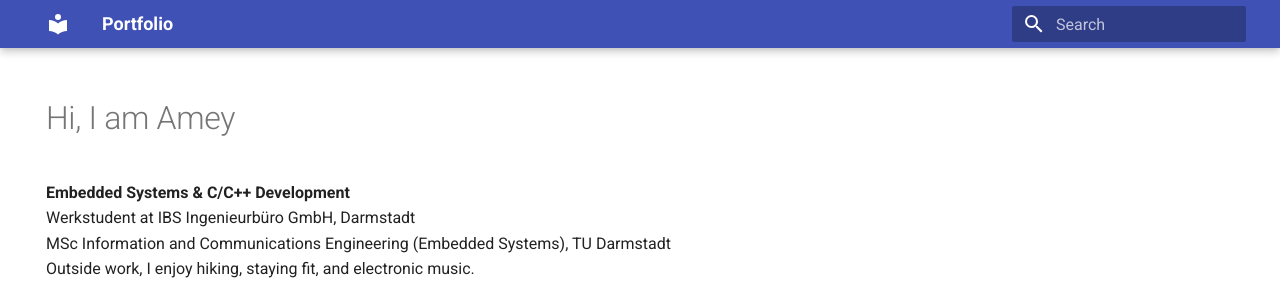
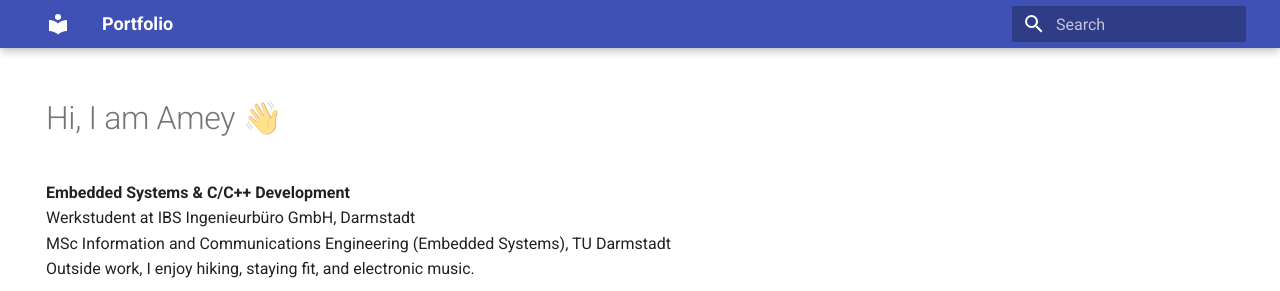
Before and after one commit to WankhedeAmey/WankhedeAmey.github.io, an MkDocs documentation site: the page built from docs/index.md, in a window 1280 px wide and 900 px high. Shown: the top 291 px of the window. Built offline with MkDocs 1.6.1 and Material for MkDocs 9.7.7, drawn with Linux system fonts in a browser that asks for light colours.

Commit message:
fixed some minor visual issues 2

```diff
--- a/docs/index.md
+++ b/docs/index.md
@@ -5,7 +5,7 @@ hide:
   - toc
 ---
 
-# Hi, I am Amey
+# Hi, I am Amey 👋
 
 **Embedded Systems & C/C++ Development**
 Werkstudent at IBS Ingenieurbüro GmbH, Darmstadt
```
